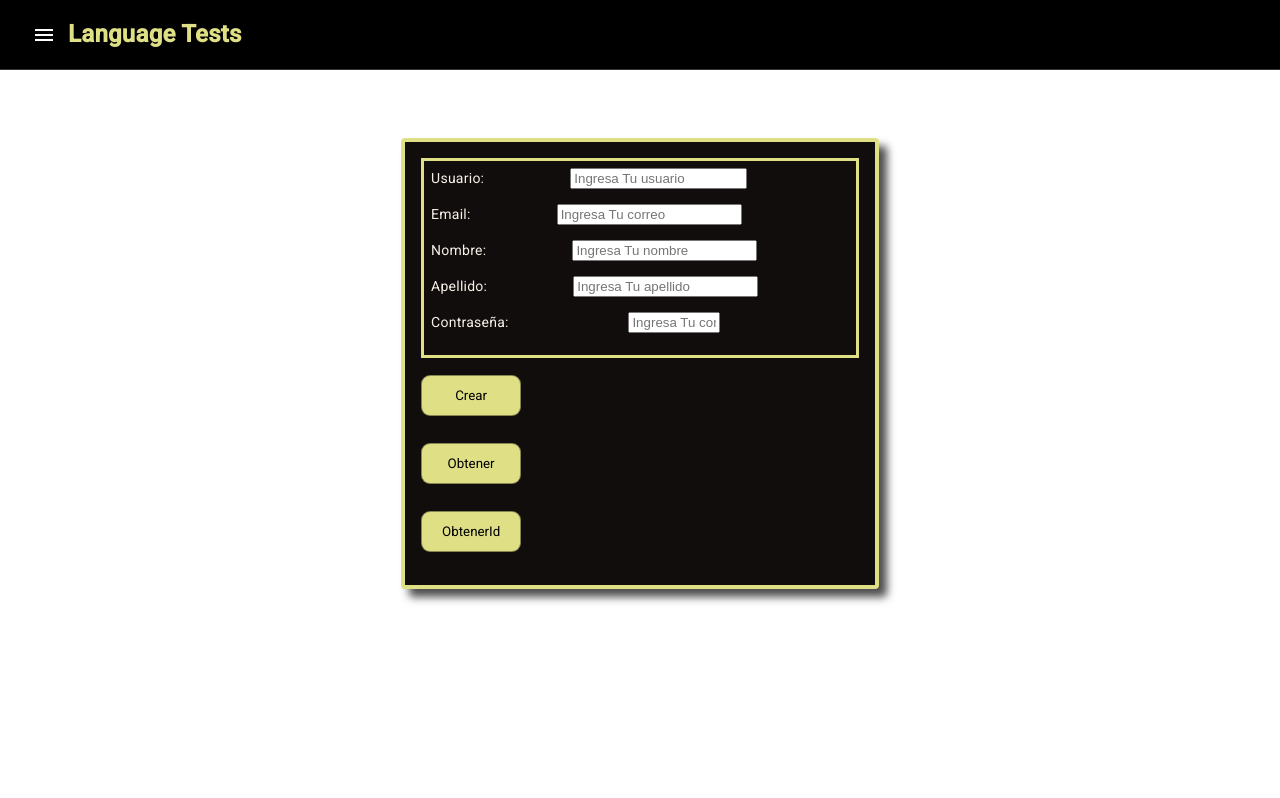
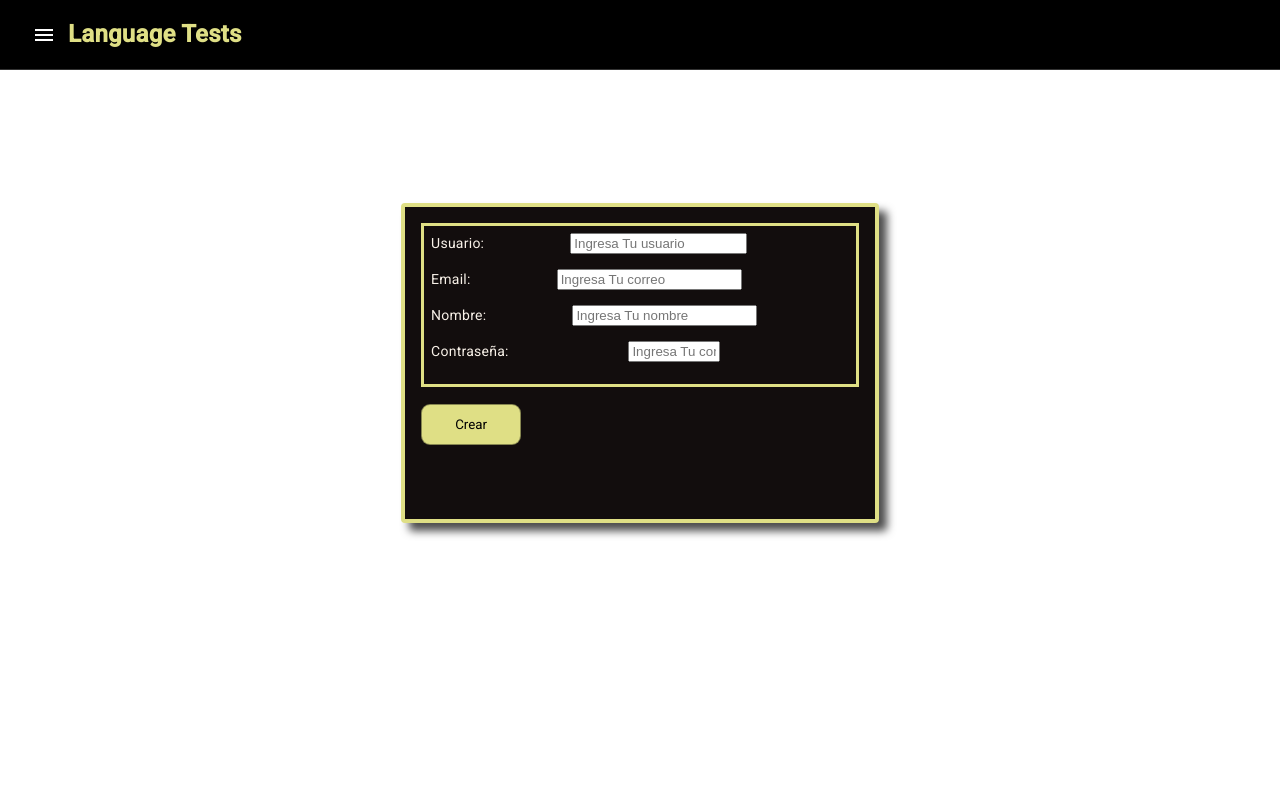
Before and after one commit to sebasxx85/englishProyect, an Angular app: page /crear-usuario in a window 1280 px wide. Shown: the top 798 px of the page. Built offline with nearby package versions, Linux system fonts and the light colour scheme.

Commit message:
register update

```diff
--- a/src/app/components/crear-usuario/crear-usuario.component.html
+++ b/src/app/components/crear-usuario/crear-usuario.component.html
@@ -17,27 +17,16 @@
           <input type="text" name="name" class="name" formControlName="name" placeholder="Ingresa Tu nombre">
         </div>
         <div class="form-group">
-          <label for="lastname" class="cantidad">Apellido:</label>
-          <input type="text" name="lastname" class="lastname" formControlName="lastname" placeholder="Ingresa Tu apellido">
-        </div>
-        <div class="form-group">
           <label for="password" class="cantidad">Contraseña:</label>
           <input type="password" name="password" class="contrasena" formControlName="password" placeholder="Ingresa Tu contraseña">
         </div>
       </form>
 
       <div class="float-left">
-        <button mat-flat-button color="primary" class="boton"
-          (click)="crearUsuario()">Crear</button>
+        <button mat-flat-button color="primary" class="boton" (click)="crearUsuario()">Crear</button>
+        <p *ngIf="mensaje" class="mensaje-error">{{ mensaje }}</p>
       </div>
-      <div class="float-left">
-        <button mat-flat-button color="primary" class="boton"
-          (click)="obtenerUsuarios()">Obtener</button>
-      </div>
-      <div class="float-left">
-        <button mat-flat-button color="primary" class="boton"
-          (click)="obtenerUsuarioId()">ObtenerId</button>
-      </div>
+
       <mat-progress-bar *ngIf="loading" mode="indeterminate"
         class="progreso"></mat-progress-bar>
     </mat-card>
--- a/src/app/components/crear-usuario/crear-usuario.component.scss
+++ b/src/app/components/crear-usuario/crear-usuario.component.scss
@@ -98,3 +98,9 @@ select {
   display: inline-flex;
   margin-right: 5px;
 }
+
+.mensaje-error {
+  color: red;
+  font-weight: bold;
+  margin-top: 10px;
+}
--- a/src/app/components/crear-usuario/crear-usuario.component.ts
+++ b/src/app/components/crear-usuario/crear-usuario.component.ts
@@ -41,43 +41,21 @@ export class CrearUsuarioComponent {
     });
   }
 
+  mensaje: string = ''; // Variable para mostrar mensaje en la UI
+
   crearUsuario() {
+
     this.loading = true;
 
-    const crearUsuario = {
-      name: "pablo",
-      lastname:"gonzalez",
-      email: "pablo@cl",
-      user: "pablito",
-      password: '233@13'
-    };
-    //Ver datos que se envian
-    console.log("Enviando datos:", crearUsuario);
-    this.crearUsuarioService.postCrearUsuario(crearUsuario).pipe(
-      finalize(() => this.loading = false)
-    ).subscribe((data: any) => {
-      console.log(data);
-    });
-  }
-
-  obtenerUsuarios() {
-    this.crearUsuarioService.getUsuarios().pipe(
-
-    ).subscribe((data: any) => {
-      this.dataTable = data
-      console.log(data);
-    })
-
-  }
-
-  //obtener usario x id
-  obtenerUsuarioId(){
-    this.crearUsuarioService.getUser(2).subscribe((data: any) => {
-      this.dataTable = data
-      console.log(data);
-    })
+    // Simular respuesta sin hacer petición HTTP
+    setTimeout(() => {
+      this.loading = false;
+      this.mensaje = "No se permiten más registros por ahora.";
+      console.log(this.mensaje);
+    }, 1000); // Simulación de carga (1 segundo)
   }
 
 
 
+
 }
--- a/src/app/services/users-ranking.service.ts
+++ b/src/app/services/users-ranking.service.ts
@@ -13,7 +13,7 @@ export class UsersRankingService {
     { "name": "GiovanniBianchi", "score": 455867, "language": "Italian", "avatar": "https://robohash.org/giovanni.png" },
     { "name": "Lucas_Silva", "score": 606010, "language": "Portuguese", "avatar": "https://robohash.org/lucas.png" },
     { "name": "EmilyClark", "score": 130647, "language": "English", "avatar": "https://robohash.org/emily.png" },
-    { "name": "AntonioLuca", "score": 113337, "language": "Italian", "avatar": "https://robohash.org/antonio.png" },
+    { "name": "AntonioLuca", "score": 1213337, "language": "Italian", "avatar": "https://robohash.org/antonio.png" },
     { "name": "FernandaSouza", "score": 850765, "language": "Portuguese", "avatar": "https://robohash.org/fernanda.png" },
     { "name": "JohnDoe", "score": 1010765, "language": "English", "avatar": "https://robohash.org/john.png" },
     { "name": "MatteoRicci", "score": 786900, "language": "Italian", "avatar": "https://robohash.org/matteo.png" },
@@ -28,7 +28,7 @@ export class UsersRankingService {
     { "name": "fastFury", "score": 650897, "language": "Italian", "avatar": "https://robohash.org/fastfury.png" },
     { "name": "felipeGaming", "score": 500765, "language": "Portuguese", "avatar": "https://robohash.org/felipe.png" },
     { "name": "lucyBright", "score": 728901, "language": "English", "avatar": "https://robohash.org/lucy.png" },
-    { "name": "ZeroCool99", "score": 1134555, "language": "English", "avatar": "https://robohash.org/zerocool.png" },
+    { "name": "ZeroCool99", "score": 2134555, "language": "English", "avatar": "https://robohash.org/zerocool.png" },
     { "name": "playerOne", "score": 976909, "language": "Portuguese", "avatar": "https://robohash.org/playerone.png" },
     { "name": "xandra99", "score": 345709, "language": "English", "avatar": "https://robohash.org/xandra.png" },
     { "name": "speedySam", "score": 1567888, "language": "English", "avatar": "https://robohash.org/speedysam.png" },
```
